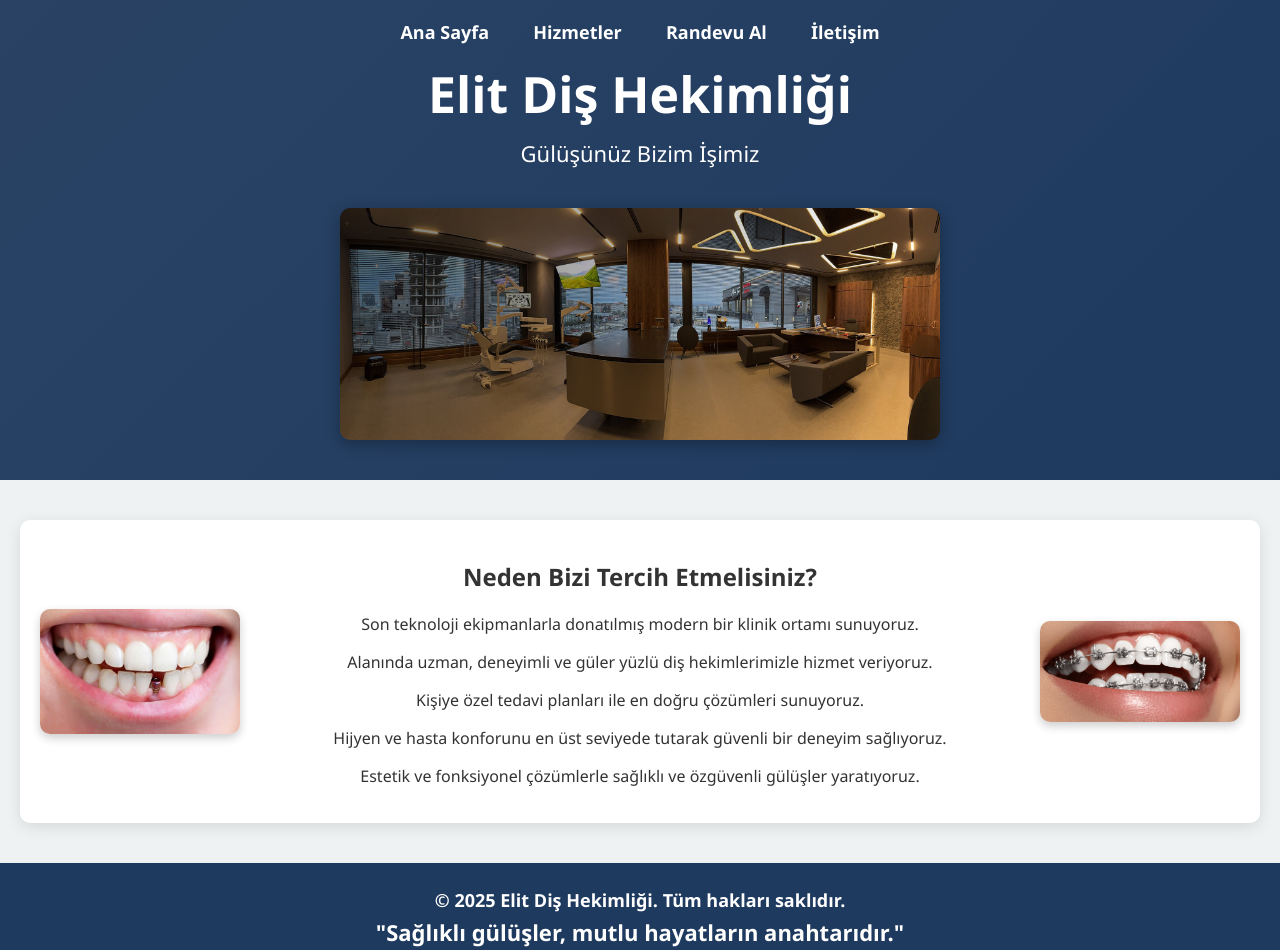
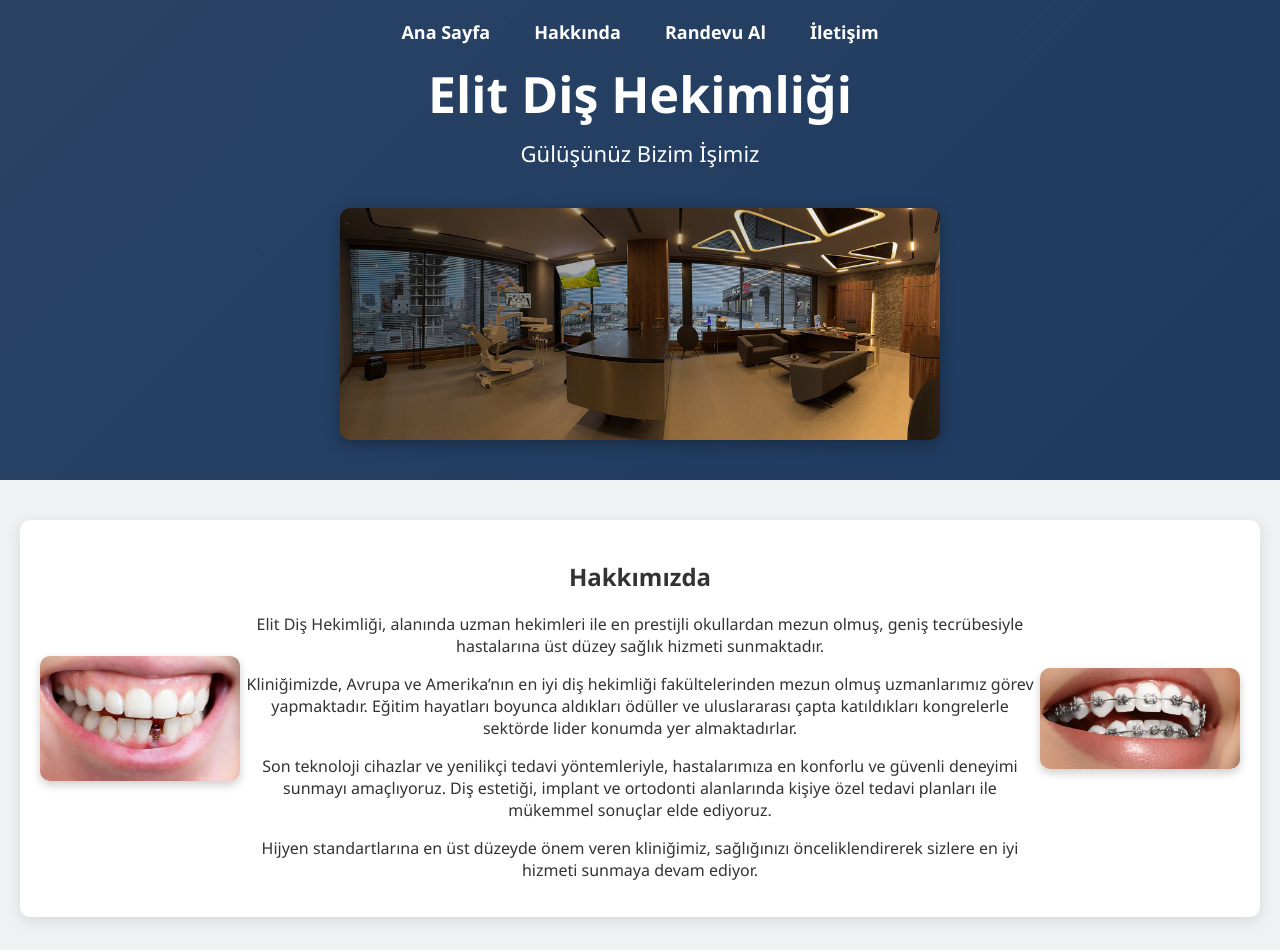
Before and after one commit to Opulenza/DentLux, a plain HTML site: page index.html in a window 1280 px wide. Shown: the top 950 px of the page. Drawn offline with Linux system fonts and the light colour scheme.

Commit message:
Update index.html

```diff
--- a/index.html
+++ b/index.html
@@ -110,24 +110,23 @@
     <header>
         <nav>
             <a href="#anasayfa">Ana Sayfa</a>
-            <a href="#hizmetler">Hizmetler</a>
+            <a href="#hakkinda">Hakkında</a>
             <a href="#randevu">Randevu Al</a>
-            <a href="#iletisim">İletişim</a>
+            <a href="iletisim.html" target="_blank">İletişim</a>
         </nav>
         <h1>Elit Diş Hekimliği</h1>
         <p>Gülüşünüz Bizim İşimiz</p>
         <img class="header-image" src="https://raw.githubusercontent.com/Opulenza/DentLux/9742a1789ee85aaba6b6eb03304fabcd13afee11/parkora-jimer-dis-klinik.jpg" alt="Elit Diş Hekimliği Kliniği">
     </header>
 
-    <div class="container">
+    <div class="container" id="hakkinda">
         <img class="side-image" src="https://raw.githubusercontent.com/Opulenza/DentLux/refs/heads/main/en-iyi-implant.jpg" alt="İmplant Tedavisi">
         <div class="content">
-            <h2>Neden Bizi Tercih Etmelisiniz?</h2>
-            <p>Son teknoloji ekipmanlarla donatılmış modern bir klinik ortamı sunuyoruz.</p>
-            <p>Alanında uzman, deneyimli ve güler yüzlü diş hekimlerimizle hizmet veriyoruz.</p>
-            <p>Kişiye özel tedavi planları ile en doğru çözümleri sunuyoruz.</p>
-            <p>Hijyen ve hasta konforunu en üst seviyede tutarak güvenli bir deneyim sağlıyoruz.</p>
-            <p>Estetik ve fonksiyonel çözümlerle sağlıklı ve özgüvenli gülüşler yaratıyoruz.</p>
+            <h2>Hakkımızda</h2>
+            <p>Elit Diş Hekimliği, alanında uzman hekimleri ile en prestijli okullardan mezun olmuş, geniş tecrübesiyle hastalarına üst düzey sağlık hizmeti sunmaktadır.</p>
+            <p>Kliniğimizde, Avrupa ve Amerika’nın en iyi diş hekimliği fakültelerinden mezun olmuş uzmanlarımız görev yapmaktadır. Eğitim hayatları boyunca aldıkları ödüller ve uluslararası çapta katıldıkları kongrelerle sektörde lider konumda yer almaktadırlar.</p>
+            <p>Son teknoloji cihazlar ve yenilikçi tedavi yöntemleriyle, hastalarımıza en konforlu ve güvenli deneyimi sunmayı amaçlıyoruz. Diş estetiği, implant ve ortodonti alanlarında kişiye özel tedavi planları ile mükemmel sonuçlar elde ediyoruz.</p>
+            <p>Hijyen standartlarına en üst düzeyde önem veren kliniğimiz, sağlığınızı önceliklendirerek sizlere en iyi hizmeti sunmaya devam ediyor.</p>
         </div>
         <img class="side-image" src="https://raw.githubusercontent.com/Opulenza/DentLux/refs/heads/main/ortodonti.png" alt="Ortodonti Tedavisi">
     </div>
```
